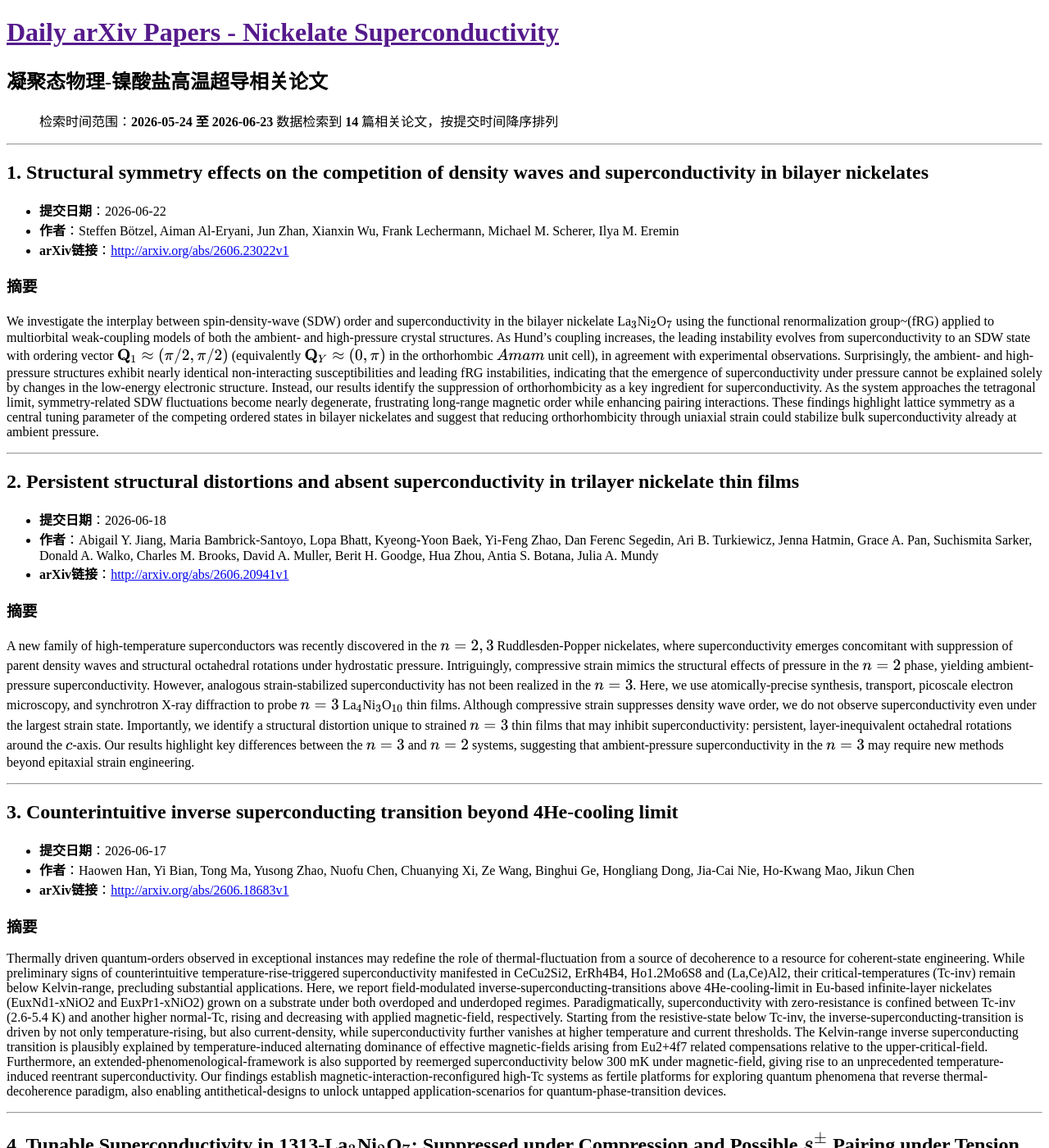
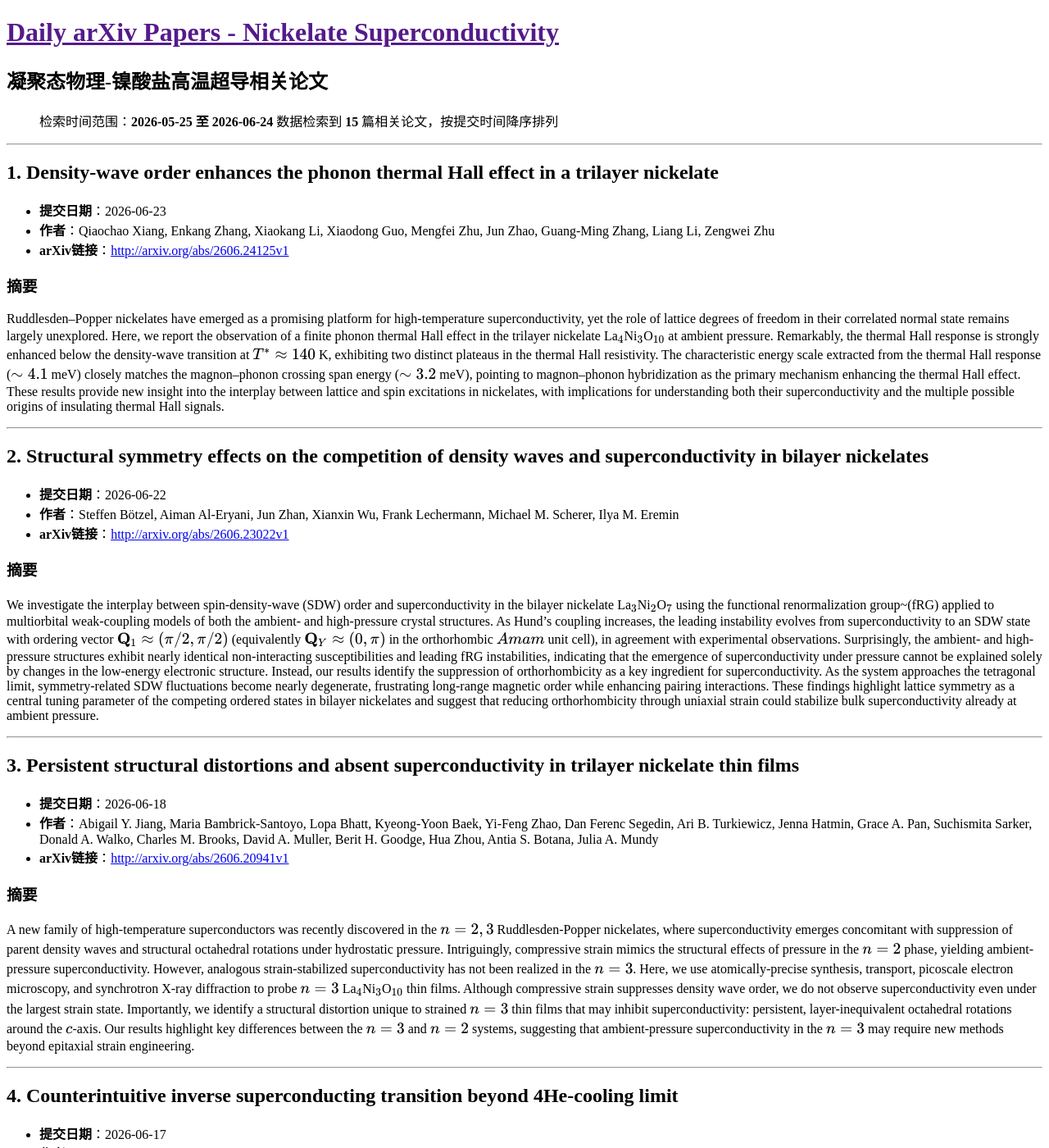
Before and after one commit to yangke25491/daily-arxiv-nickelate_superconductivity, a Jekyll site: the page built from docs/index.md, in a window 1280 px wide and 1400 px high. Shown: the whole window at 82% size. Built offline with Jekyll 4.4.1, drawn with Linux system fonts in a browser that asks for light colours; some of the changed text lies outside the part shown.

Commit message:
Automated update: arXiv papers

```diff
--- a/docs/index.md
+++ b/docs/index.md
@@ -5,12 +5,23 @@ title: 镍酸盐超导论文
 
 # 凝聚态物理-镍酸盐高温超导相关论文
 
-> 检索时间范围：**2026-05-24 至 2026-06-23**
-> 数据检索到 **14** 篇相关论文，按提交时间降序排列
+> 检索时间范围：**2026-05-25 至 2026-06-24**
+> 数据检索到 **15** 篇相关论文，按提交时间降序排列
 
 ---
 
-## 1. Structural symmetry effects on the competition of density waves and superconductivity in bilayer nickelates
+## 1. Density-wave order enhances the phonon thermal Hall effect in a trilayer nickelate
+
+- **提交日期**：2026-06-23
+- **作者**：Qiaochao Xiang, Enkang Zhang, Xiaokang Li, Xiaodong Guo, Mengfei Zhu, Jun Zhao, Guang-Ming Zhang, Liang Li, Zengwei Zhu
+- **arXiv链接**：[http://arxiv.org/abs/2606.24125v1](http://arxiv.org/abs/2606.24125v1)
+
+### 摘要
+Ruddlesden--Popper nickelates have emerged as a promising platform for high-temperature superconductivity, yet the role of lattice degrees of freedom in their correlated normal state remains largely unexplored. Here, we report the observation of a finite phonon thermal Hall effect in the trilayer nickelate La${}\_4$Ni${}\_3$O${}\_{10}$ at ambient pressure. Remarkably, the thermal Hall response is strongly enhanced below the density-wave transition at $T^\*\approx140$ K, exhibiting two distinct plateaus in the thermal Hall resistivity. The characteristic energy scale extracted from the thermal Hall response ($\sim4.1$ meV) closely matches the magnon--phonon crossing span energy ($\sim3.2$ meV), pointing to magnon--phonon hybridization as the primary mechanism enhancing the thermal Hall effect. These results provide new insight into the interplay between lattice and spin excitations in nickelates, with implications for understanding both their superconductivity and the multiple possible origins of insulating thermal Hall signals.
+
+---
+
+## 2. Structural symmetry effects on the competition of density waves and superconductivity in bilayer nickelates
 
 - **提交日期**：2026-06-22
 - **作者**：Steffen Bötzel, Aiman Al-Eryani, Jun Zhan, Xianxin Wu, Frank Lechermann, Michael M. Scherer, Ilya M. Eremin
@@ -21,7 +32,7 @@ We investigate the interplay between spin-density-wave (SDW) order and supercond
 
 ---
 
-## 2. Persistent structural distortions and absent superconductivity in trilayer nickelate thin films
+## 3. Persistent structural distortions and absent superconductivity in trilayer nickelate thin films
 
 - **提交日期**：2026-06-18
 - **作者**：Abigail Y. Jiang, Maria Bambrick-Santoyo, Lopa Bhatt, Kyeong-Yoon Baek, Yi-Feng Zhao, Dan Ferenc Segedin, Ari B. Turkiewicz, Jenna Hatmin, Grace A. Pan, Suchismita Sarker, Donald A. Walko, Charles M. Brooks, David A. Muller, Berit H. Goodge, Hua Zhou, Antia S. Botana, Julia A. Mundy
@@ -32,7 +43,7 @@ A new family of high-temperature superconductors was recently discovered in the
 
 ---
 
-## 3. Counterintuitive inverse superconducting transition beyond 4He-cooling limit
+## 4. Counterintuitive inverse superconducting transition beyond 4He-cooling limit
 
 - **提交日期**：2026-06-17
 - **作者**：Haowen Han, Yi Bian, Tong Ma, Yusong Zhao, Nuofu Chen, Chuanying Xi, Ze Wang, Binghui Ge, Hongliang Dong, Jia-Cai Nie, Ho-Kwang Mao, Jikun Chen
@@ -98,7 +109,7 @@ Strontium ruthenate (Sr${}\_2$RuO${}\_4$, SRO) has been the subject of intense r
 
 ---
 
-## 9. A unified theory of thin film and bulk bilayer nickelates
+## 10. A unified theory of thin film and bulk bilayer nickelates
 
 - **提交日期**：2026-06-03
 - **作者**：Jiangfan Wang, Yi-feng Yang
@@ -153,7 +164,7 @@ Since the discovery of superconductivity in (La,Ba)2CuO2 (Ref.~\cite\{bednorz198
 
 ---
 
-## 14. The evolution of pairing correlation with $3d\_{z^{2}}$ electron filling in a bilayer two-orbital model for La${}\_3$Ni${}\_2$O${}\_7$
+## 15. The evolution of pairing correlation with $3d\_{z^{2}}$ electron filling in a bilayer two-orbital model for La${}\_3$Ni${}\_2$O${}\_7$
 
 - **提交日期**：2026-05-25
 - **作者**：Y. F. Chen, Y. Shen, X. J. Qian, G. M. Zhang, M. P. Qin
```
Also changed, not shown: other parts of docs/index.md (+9 -9 lines).
